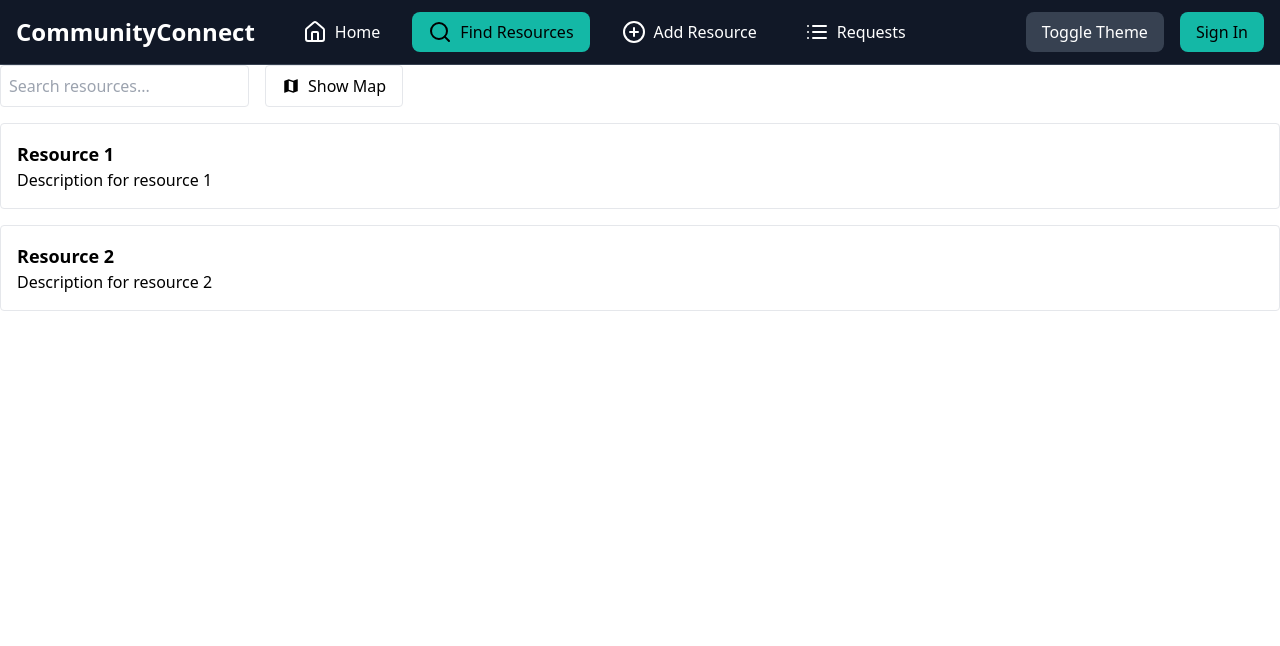
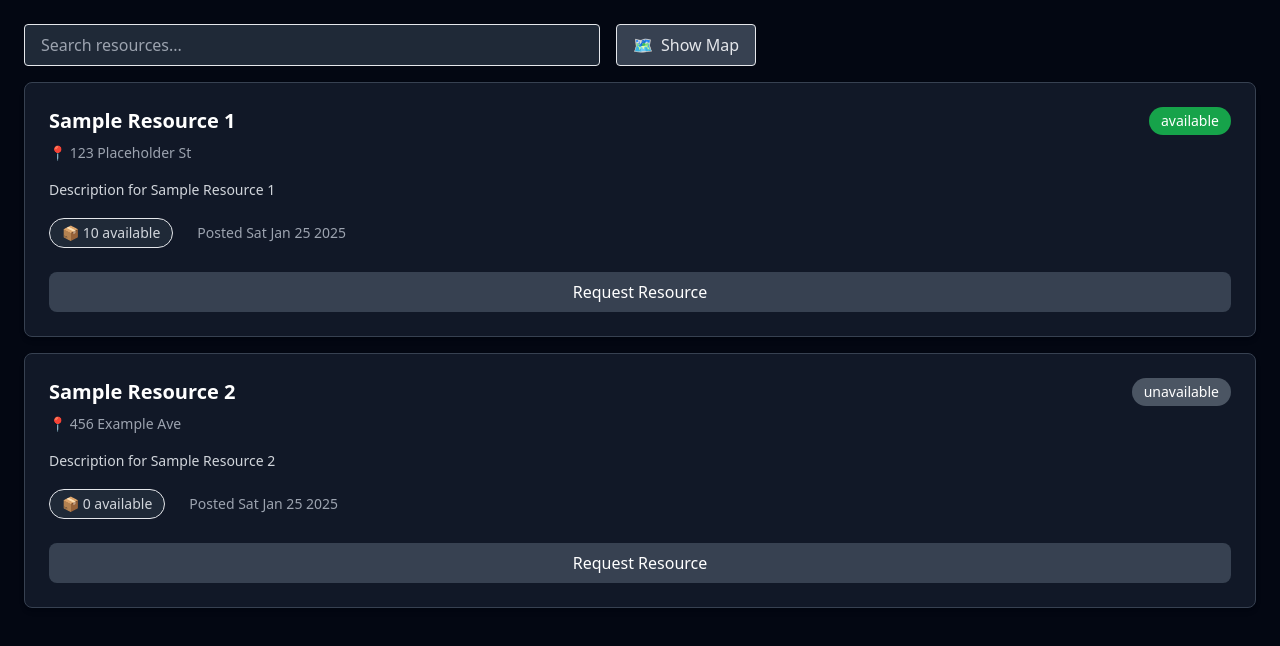
Before and after one commit to Ayush-Sharma-2023/sapp, a Next.js app: page /search in a window 1280 px wide. Shown: the top 646 px of the page. Built offline with nearby package versions, Linux system fonts and the light colour scheme.

Commit message:
Adding css to resource search

```diff
--- a/app/search/page.tsx
+++ b/app/search/page.tsx
@@ -1,17 +1,15 @@
-/* eslint-disable @typescript-eslint/no-unused-vars */
-"use client";
-import {Navbar} from "@/components/Navbar";
-import { useState } from "react";
-import { MdMap } from "react-icons/md"; // Use react-icons for map icon
+"use client"
+
+import { useState } from "react"
 
 interface Resource {
-  id: string;
-  title: string;
-  description: string;
-  location: { address: string };
-  status: string;
-  quantity: number;
-  createdAt: Date;
+  id: string
+  title: string
+  description: string
+  location: { address: string }
+  status: string
+  quantity: number
+  createdAt: Date
 }
 
 const placeholderResources: Resource[] = [
@@ -33,87 +31,91 @@ const placeholderResources: Resource[] = [
     quantity: 0,
     createdAt: new Date(),
   },
-];
+]
 
 export function ResourceSearch() {
-  const [searchQuery, setSearchQuery] = useState("");
-  const [resources, setResources] = useState([
-    {
-      id: 1,
-      title: "Resource 1",
-      description: "Description for resource 1",
-      status: "available",
-    },
-    {
-      id: 2,
-      title: "Resource 2",
-      description: "Description for resource 2",
-      status: "available",
-    },
-    {
-      id: 3,
-      title: "Resource 3",
-      description: "Description for resource 3",
-      status: "unavailable",
-    },
-  ]);
-  const [showMap, setShowMap] = useState(false);
-  const [loading, setLoading] = useState(false);
+  const [searchQuery, setSearchQuery] = useState("")
+  const [resources, setResources] = useState<Resource[]>(placeholderResources)
+  const [showMap, setShowMap] = useState(false)
 
-  const filteredResources = resources.filter(
-    (resource) =>
-      resource.status === "available" &&
-      (resource.title.toLowerCase().includes(searchQuery.toLowerCase()) ||
-        resource.description.toLowerCase().includes(searchQuery.toLowerCase()))
-  );
+  const filteredResources = resources.filter((resource) =>
+    resource.title.toLowerCase().includes(searchQuery.toLowerCase()) ||
+    resource.description.toLowerCase().includes(searchQuery.toLowerCase())
+  )
 
   return (
-    <>
-      <Navbar />
-
-      <div className="space-y-4">
+    <div className="space-y-4 bg-gray-950 min-h-screen p-6 text-gray-200">
       <div className="flex items-center gap-4">
         <input
           type="text"
           placeholder="Search resources..."
           value={searchQuery}
           onChange={(e) => setSearchQuery(e.target.value)}
-            className="max-w-xl border p-2 rounded"
+          className="border px-4 py-2 rounded w-full max-w-xl bg-gray-800 text-gray-200 focus:ring focus:ring-gray-700"
         />
         <button
           onClick={() => setShowMap(!showMap)}
-            className="border px-4 py-2 rounded flex items-center gap-2"
+          className="px-4 py-2 border rounded flex items-center gap-2 bg-gray-700 text-gray-200 hover:bg-gray-600 focus:ring focus:ring-gray-500"
         >
-            <MdMap className="text-lg" /> {/* React Icons map icon */}
+          <span>🗺️</span>
           {showMap ? "Hide Map" : "Show Map"}
         </button>
       </div>
 
       {showMap && (
         <div className="mb-6">
-            <div className="h-64 bg-gray-200 flex items-center justify-center">
+          <div className="h-64 bg-gray-800 flex items-center justify-center text-gray-300 border border-gray-700 rounded">
             <p>Map Placeholder</p>
           </div>
         </div>
       )}
 
       <div className="grid gap-4">
-          {loading ? (
-            <p>Loading resources...</p>
-          ) : filteredResources.length === 0 ? (
-            <p>No resources found.</p>
+        {filteredResources.length === 0 ? (
+          <p className="text-gray-300">No resources found.</p>
         ) : (
           filteredResources.map((resource) => (
-              <div key={resource.id} className="border p-4 rounded">
-                <h3 className="text-lg font-bold">{resource.title}</h3>
-                <p>{resource.description}</p>
+            <div
+              key={resource.id}
+              className="border border-gray-700 rounded-lg p-6 shadow-md hover:shadow-lg transition-shadow bg-gray-900 text-gray-200"
+            >
+              <div className="flex items-start justify-between">
+                <div>
+                  <h3 className="text-xl font-semibold text-white">{resource.title}</h3>
+                  <p className="text-sm text-gray-400 mt-2">
+                    <span className="flex items-center gap-1">📍 {resource.location.address}</span>
+                  </p>
+                </div>
+                <span
+                  className={`px-3 py-1 rounded-full text-sm font-medium text-white ${
+                    resource.status === "available" ? "bg-green-600" : "bg-gray-600"
+                  }`}
+                >
+                  {resource.status}
+                </span>
+              </div>
+              <div className="mt-4">
+                <p className="text-sm text-gray-300 leading-relaxed">{resource.description}</p>
+                <div className="mt-4 flex items-center gap-6">
+                  <span className="px-3 py-1 border rounded-full text-sm font-medium bg-gray-800 text-gray-300">
+                    📦 {resource.quantity} available
+                  </span>
+                  <span className="text-sm text-gray-400">
+                    Posted {resource.createdAt.toDateString()}
+                  </span>
+                </div>
+              </div>
+              <div className="mt-6">
+                <button className="bg-gray-700 text-white px-6 py-2 rounded-lg w-full hover:bg-gray-600 focus:ring focus:ring-gray-500">
+                  Request Resource
+                </button>
+              </div>
             </div>
           ))
         )}
       </div>
     </div>
-    </>
-  );
+  )
 }
 
-export default ResourceSearch;
+export default ResourceSearch
```
Lines whose indentation alone changed are shown as unchanged.
